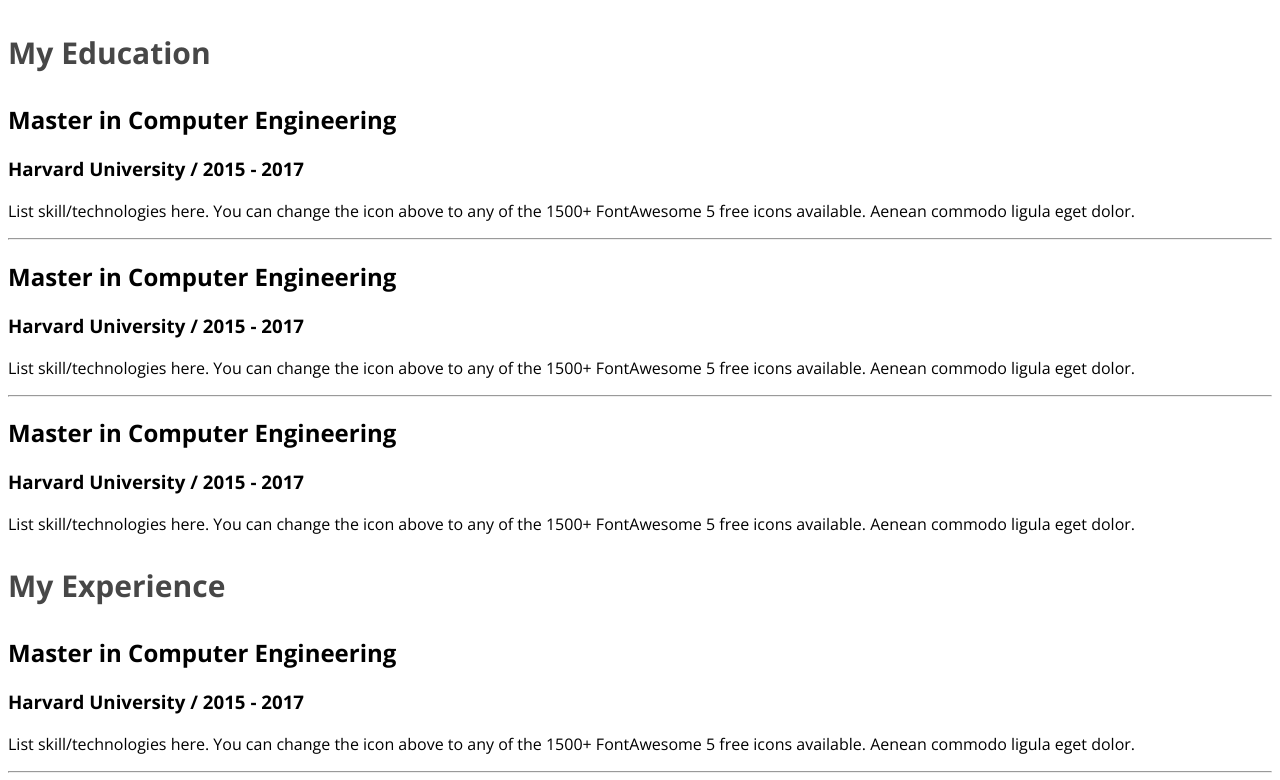
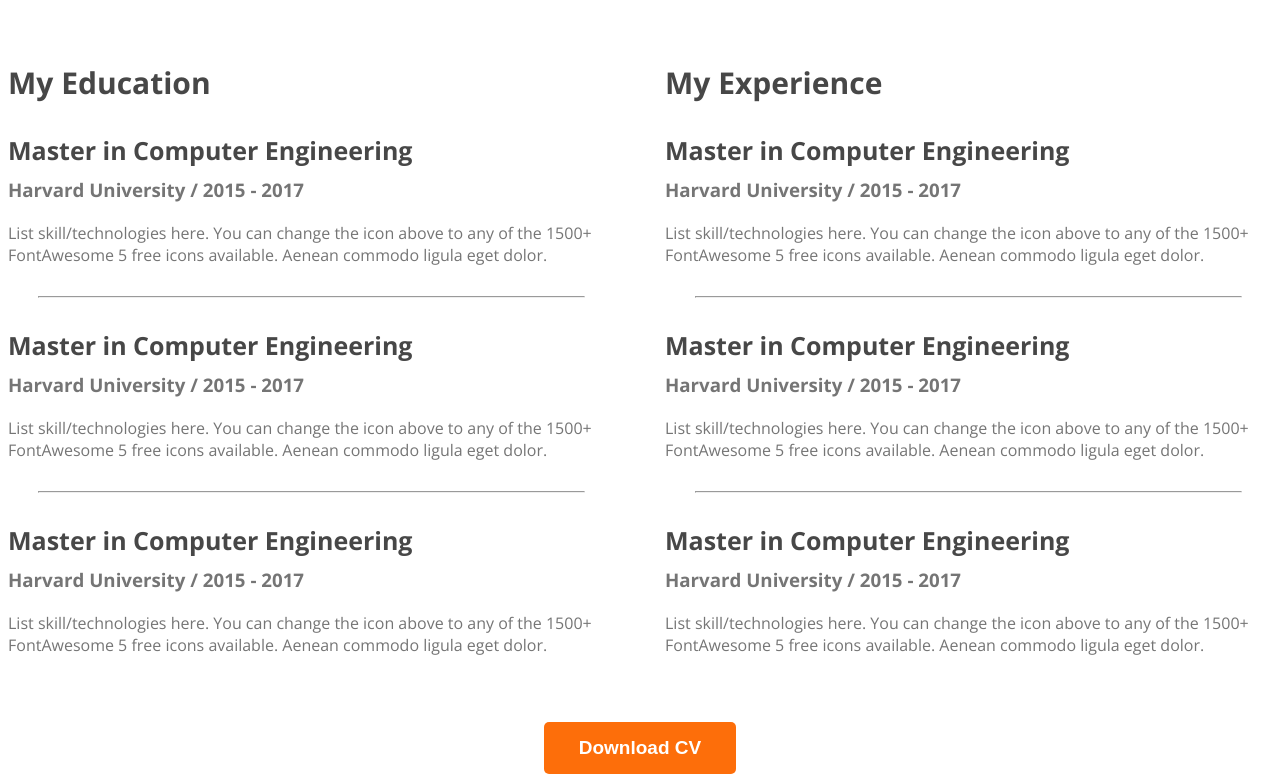
Before and after one commit to jafar-iqbal/developer-portfolio, a plain HTML site: page index.html in a window 1280 px wide. Shown: the part 2220-3000 px from the top of the page. Drawn offline with nearby package versions, Linux system fonts and the light colour scheme.

Commit message:
added resume section

```diff
--- a/index.html
+++ b/index.html
@@ -154,6 +154,9 @@
                     </div>
                 </div>
             </div>
+            <div class="download-cv">
+                <button class="btn-primary">Download CV</button>
+            </div>
         </section>
     </main>
     <footer>
--- a/styles/portfolio.css
+++ b/styles/portfolio.css
@@ -180,3 +180,30 @@ main section {
     font-size: 30px;
     font-weight: 700;
 }
+
+.resume-container{
+    display: flex;
+    gap: 50px;
+}
+
+.resume-tiem-title{
+    color: #474747;
+    font-size: 25px;
+    font-weight: 700px;
+    margin-bottom: 10px;
+}
+.resume-item-institute{
+    margin-bottom: 20px;
+    margin-top: 0px;
+}
+.resume-item-description, .resume-item-institute{
+    color: #757575;
+}
+
+.resume-container hr{
+    margin: 30px;
+}
+.download-cv{
+    text-align: center;
+    margin-top: 50px;
+}
```
